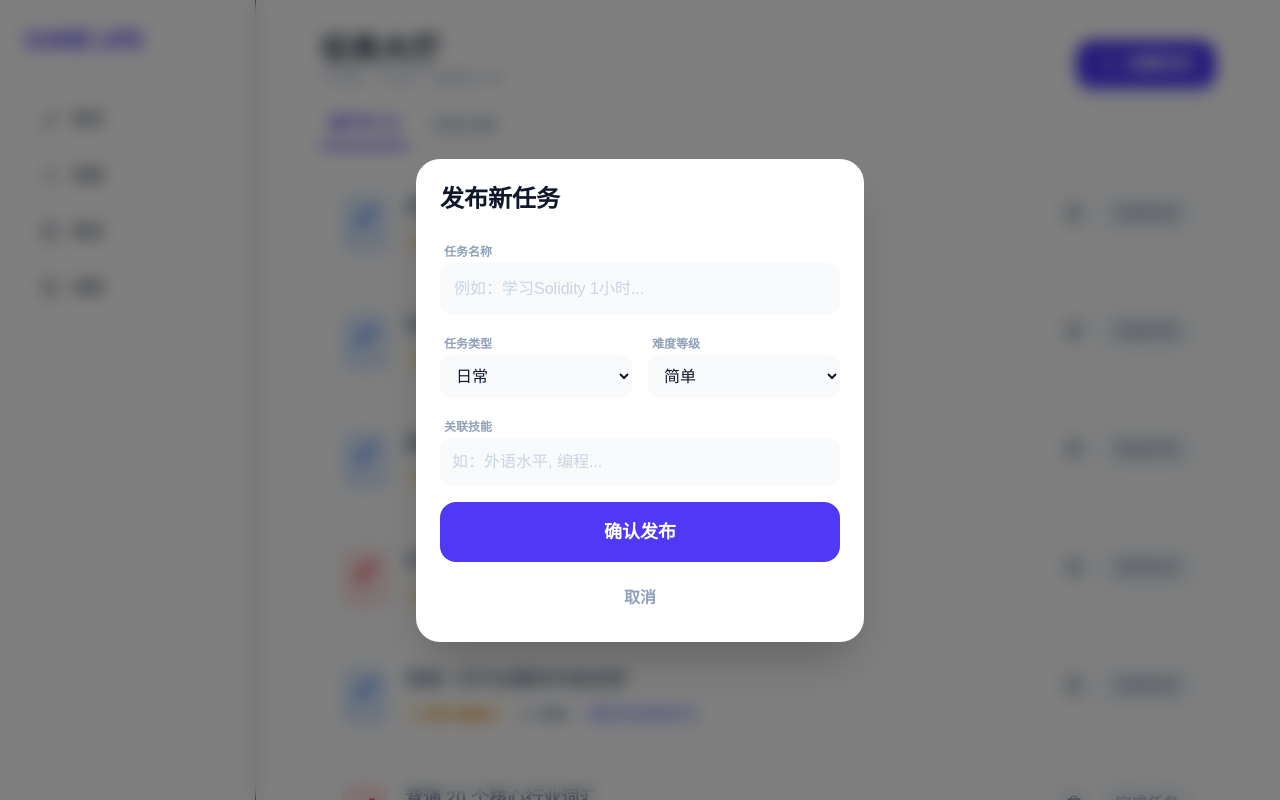
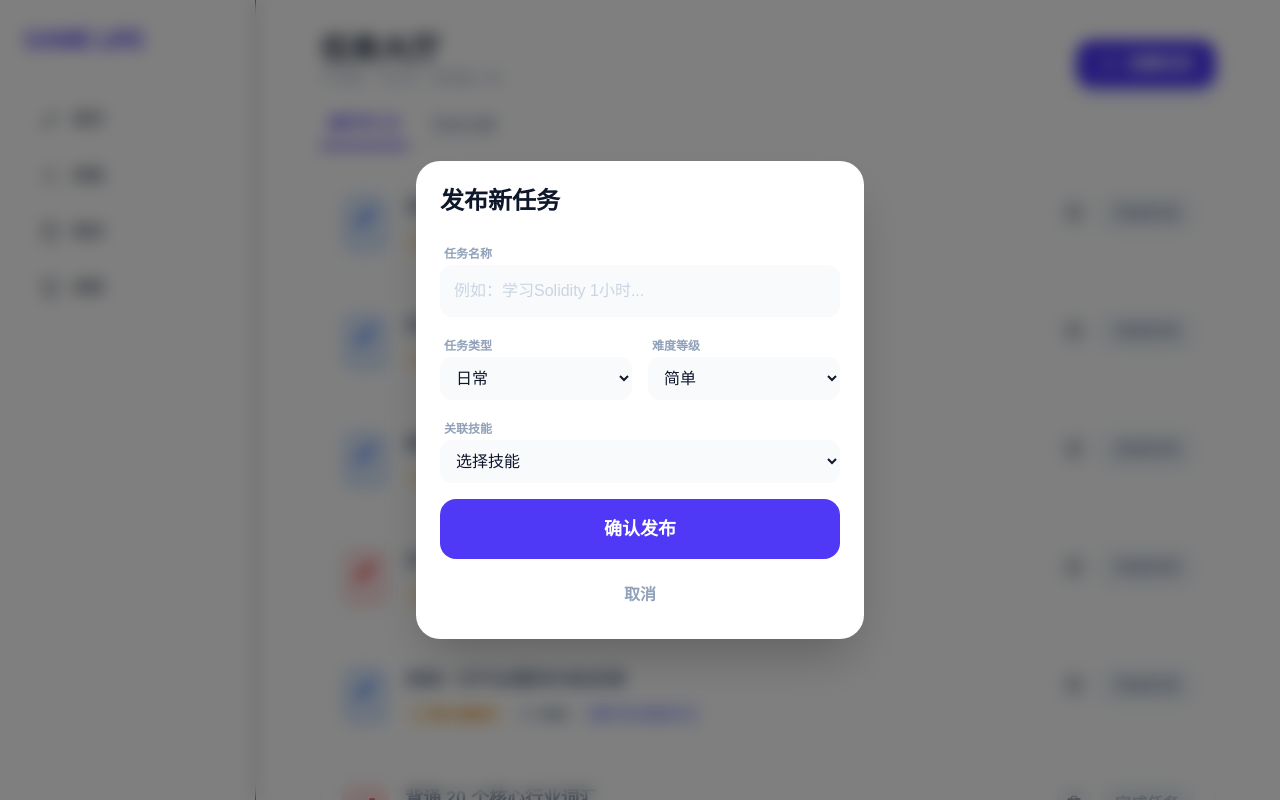
Before and after one commit to fankcoder/soulsave, a Next.js app in the folder game_sl/: page /tasks in a window 1280 px wide. Both pictures are taken after a click on the button "创建任务". Shown: the top 800 px of the page. Built offline with nearby package versions, Linux system fonts and the light colour scheme.

Commit message:
update task create

```diff
--- a/game_sl/src/components/tasks/TaskModal.jsx
+++ b/game_sl/src/components/tasks/TaskModal.jsx
@@ -10,8 +10,9 @@ const DIFFICULTY_MAP = {
 
 export default function TaskModal({ isOpen, onClose }) {
   const addTask = useGameStore(state => state.addItems);
+  const skills = useGameStore(state => state.skills);
   const [form, setForm] = useState({
-    title: '', type: '日常', difficulty: '简单', skill: '编程', deadline: ''
+    title: '', type: '日常', difficulty: '简单', skill: '', skillId: '', deadline: ''
   });
 
   if (!isOpen) return null;
@@ -20,6 +21,16 @@ export default function TaskModal({ isOpen, onClose }) {
     const rewards = DIFFICULTY_MAP[form.difficulty];
     addTask({ ...form, ...rewards });
     onClose();
+  };
+
+  const handleSkillChange = (e) => {
+    const selectedSkillId = e.target.value;
+    const selectedSkill = skills.find(s => s.id === selectedSkillId);
+    if (selectedSkill) {
+      setForm({...form, skill: selectedSkill.name, skillId: selectedSkill.id});
+    } else {
+      setForm({...form, skill: '', skillId: ''});
+    }
   };
 
   return (
@@ -54,7 +65,16 @@ export default function TaskModal({ isOpen, onClose }) {
 
           <div>
             <label className="text-xs font-bold text-slate-400 ml-1">关联技能</label>
-            <input className="w-full p-3 bg-slate-50 text-slate-900 placeholder:text-slate-300 rounded-xl outline-none" placeholder="如：外语水平, 编程..." onChange={(e) => setForm({...form, skill: e.target.value})} />
+            <select
+              className="w-full p-3 bg-slate-50 text-slate-900 rounded-xl outline-none"
+              onChange={handleSkillChange}
+              value={form.skillId}
+            >
+              <option value="">选择技能</option>
+              {skills.map(skill => (
+                <option key={skill.id} value={skill.id}>{skill.name}</option>
+              ))}
+            </select>
           </div>
 
           <button
```
